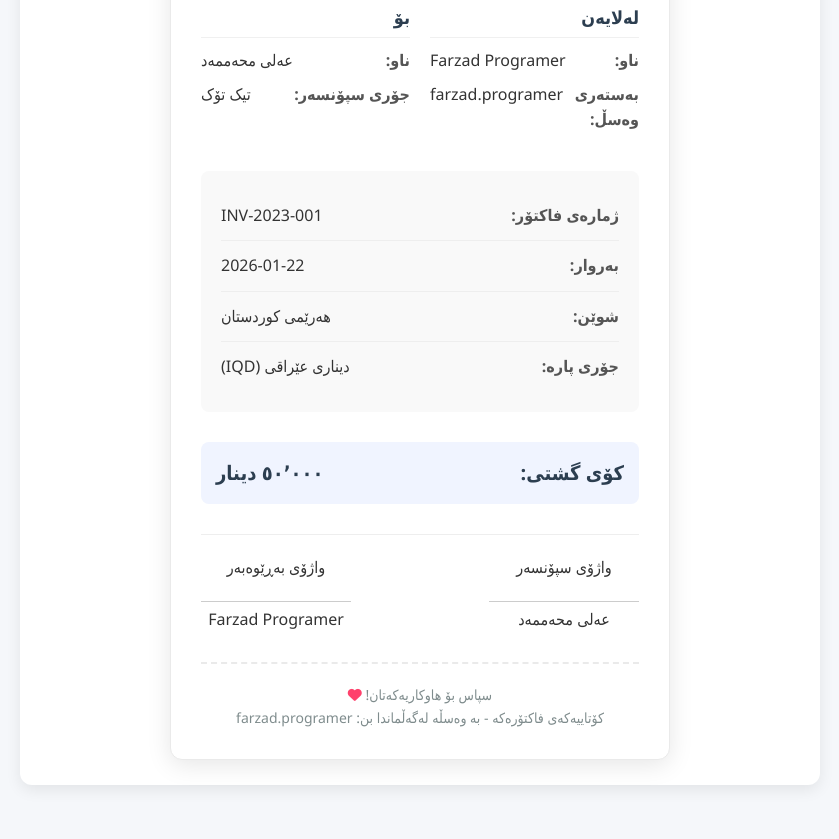
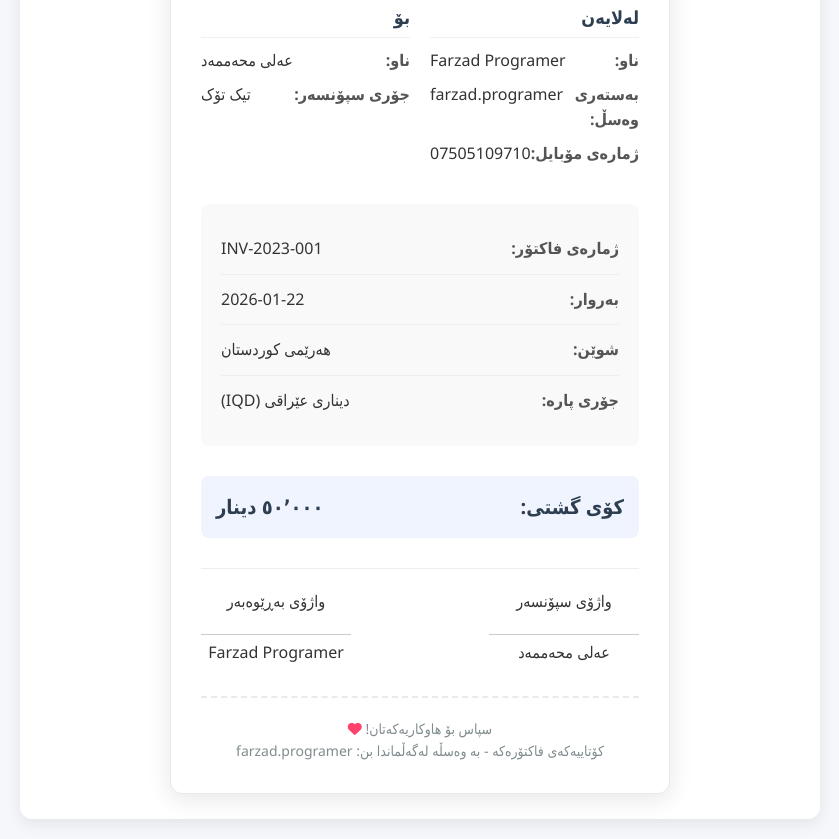
Before and after one commit to farzadkhdr/wargrtn, a plain HTML site: page index.html in a window 1280 px wide. Shown: the part 1306-2145 px from the top of the page, without its empty margins (220-1059 px from the left). Before the commit the page ends 2111 px from the top, so only its background shows below. Drawn offline with Linux system fonts and the light colour scheme.

Commit message:
Update index.html

```diff
--- a/index.html
+++ b/index.html
@@ -471,6 +471,10 @@
                                 <span class="info-label">بەستەری وەسڵ:</span>
                                 <span class="info-value">farzad.programer</span>
                             </div>
+                            <div class="info-detail">
+                                <span class="info-label">ژمارەی مۆبایل:</span>
+                                <span class="info-value">07505109710</span>
+                            </div>
                         </div>
 
                         <div class="invoice-to">
```
